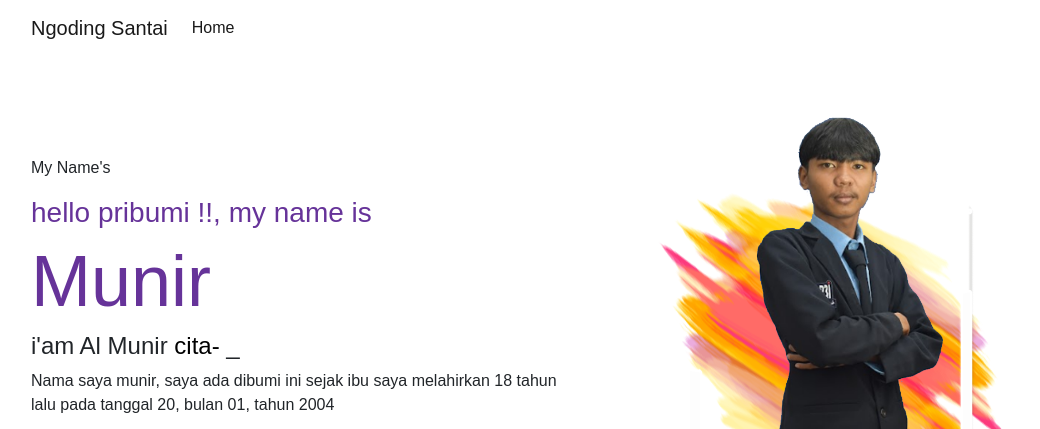
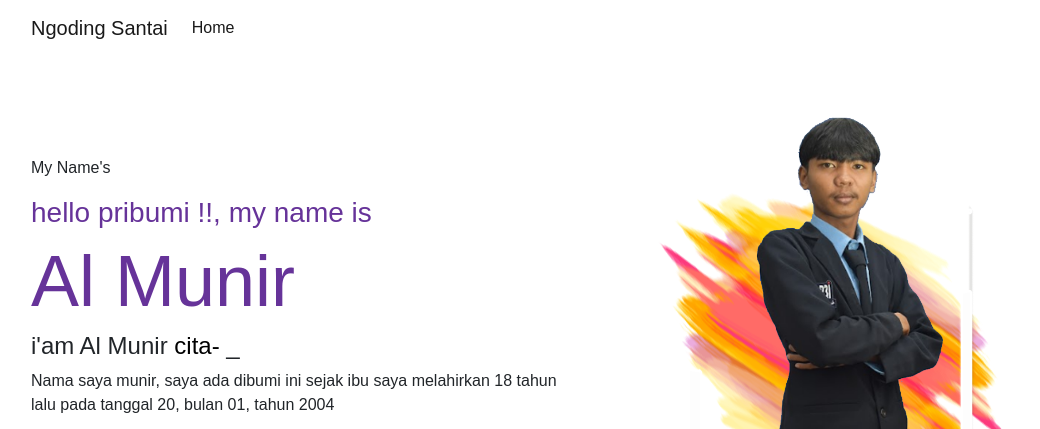
Before and after one commit to almunir1234/almunir1234.github.io, a plain HTML site: page index.html in a window 1280 px wide. Shown: the top 429 px of the page, without its empty margins (51-1091 px from the left). Drawn offline with Linux system fonts and the light colour scheme.

Commit message:
Update index.html

```diff
--- a/index.html
+++ b/index.html
@@ -40,7 +40,7 @@
                     My Name's
                 </p>
                 <h3 class="text-munir">hello pribumi !!, my name is</h3>
-                <h1 class="text-munir display-2">Munir</h1>
+                <h1 class="text-munir display-2">Al Munir</h1>
 
                 <h4>i'am Al Munir
                     <span class="typer" id="main" data-words="hobi saya ngoding,cita-cita saya jadi web developer" data-delay="100"
```
